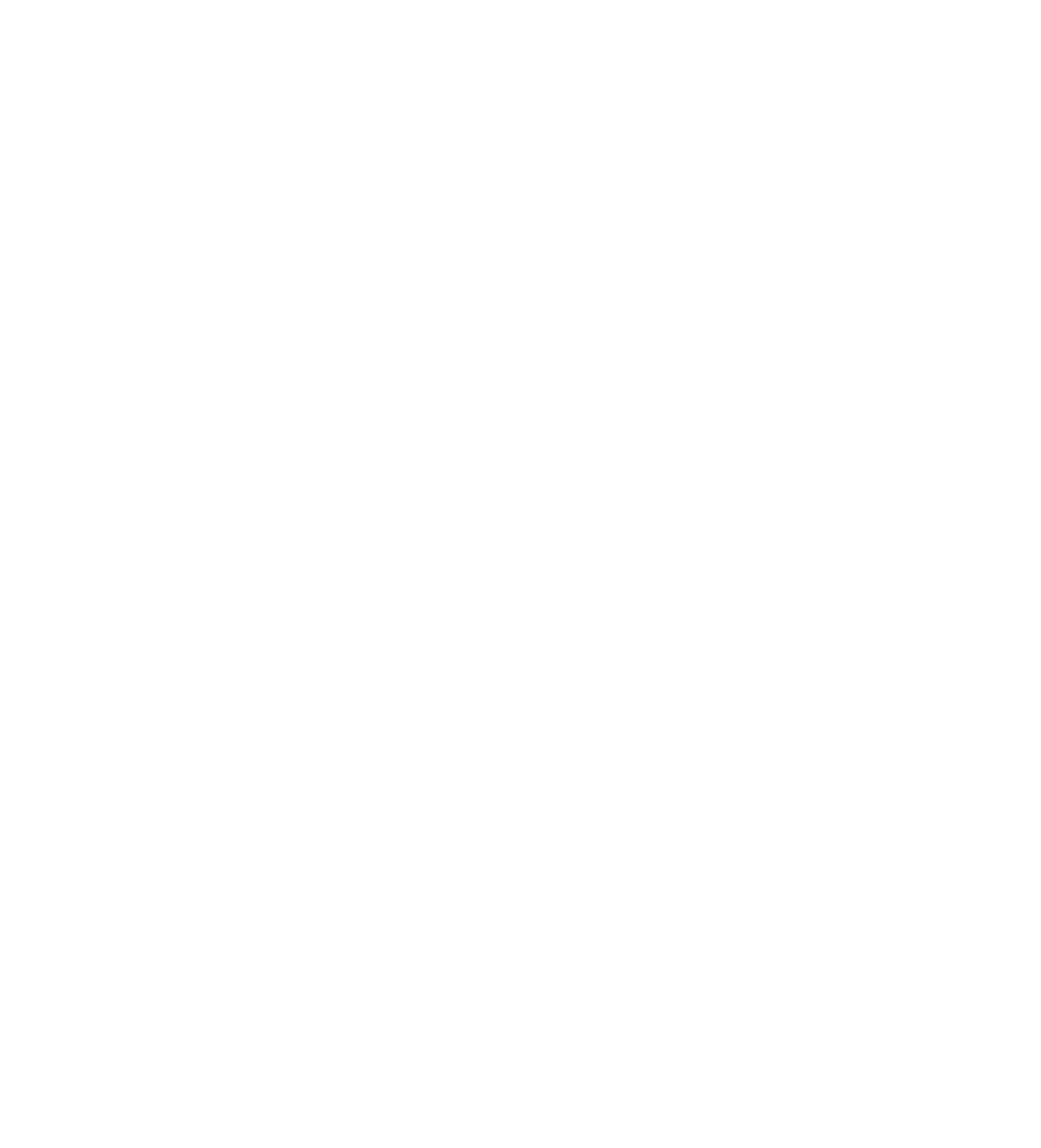
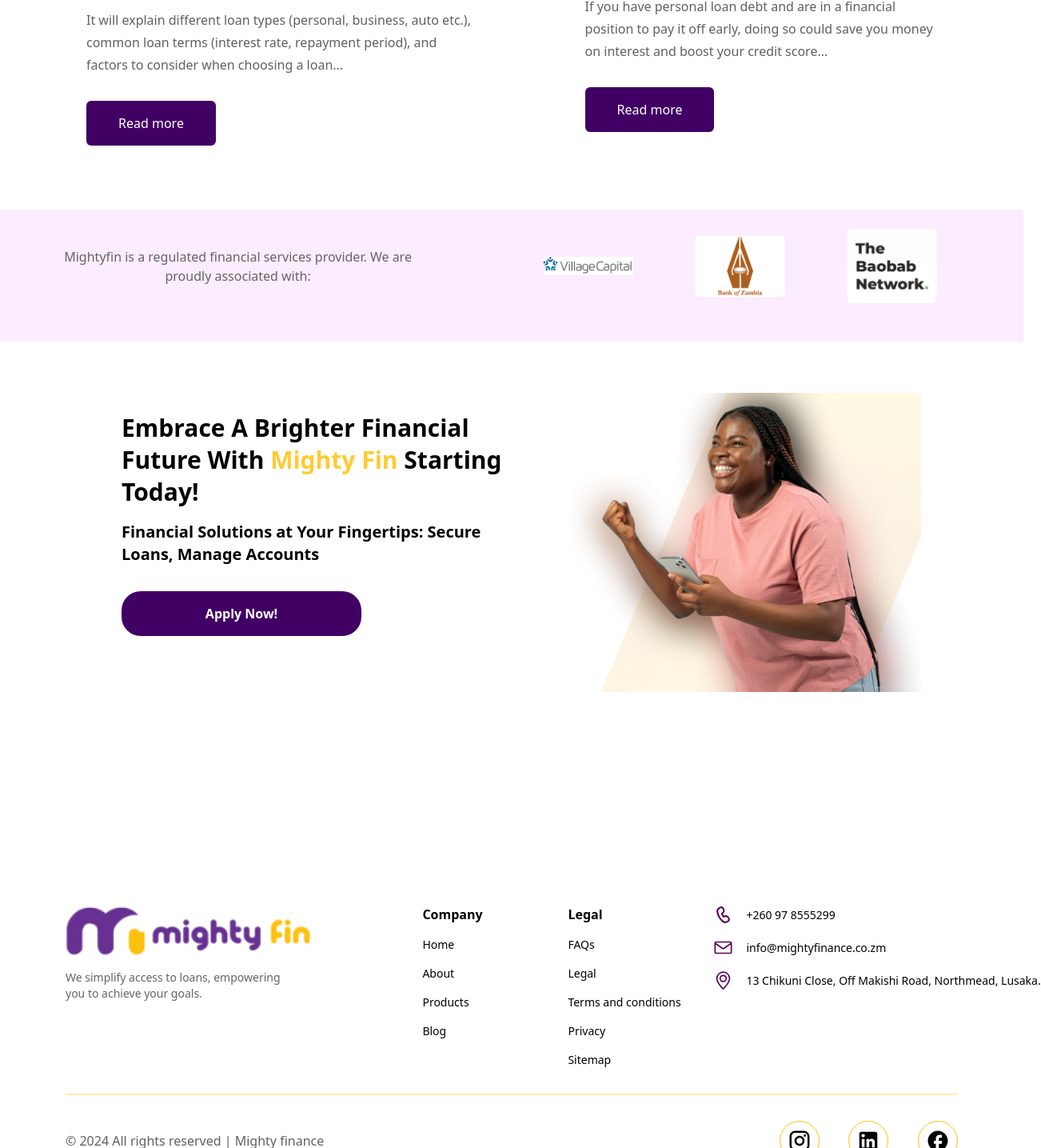
Before and after one commit to TracyMuso/mightyfin-website, a Next.js app: page / in a window 1280 px wide. Shown: the part 3510-4945 px from the top of the page at 80% size, 1302 px wide, since content can reach past the window. Before the commit the page ends 3097 px from the top, so only its background shows below. Built offline with nearby package versions, Linux system fonts and the light colour scheme.

Commit message:
feat(landing-page): add social proof section and footer on landing page

```diff
--- a/app/page.tsx
+++ b/app/page.tsx
@@ -1,6 +1,9 @@
+import BlogandNews from "@/components/BlogxNews";
+import Footer from "@/components/Footer";
 import Hero from "@/components/hero";
 import LoanSteps from "@/components/LoanSteps";
 import Products from "@/components/Products";
+import SocialProof from "@/components/SocialProof";
 import Whyus from "@/components/Whyus";
 export default function Home() {
   return (
@@ -9,6 +12,9 @@ export default function Home() {
       <Products />
       <Whyus />
       <LoanSteps />
+      <BlogandNews />
+      <SocialProof />
+      <Footer />
     </div>
   );
 }
--- /dev/null
+++ b/components/BlogxNews/index.tsx
@@ -0,0 +1,28 @@
+import BlogPreview from "../Cards/blog-preview";
+import {
+  BlogData,
+} from "@/constants/data/landingPage";
+
+const BlogandNews = () => {
+  return (
+    <section className="flex flex-col items-center font-Montserrat md:px-16 sm:px-10 px-5 py-12">
+      <div className="mx-auto text-center text-purple-500 pb-2">
+        <h1 className="font-extrabold md:text-3xl text-xl py-2">
+          Mightyfin Blog
+        </h1>
+        <p className="md:text-xl sm:text-2xl ">
+          Your resource for financial wellness
+        </p>
+      </div>
+      <div className="py-6">
+        <div className="flex w-full justify-between flex-wrap md:flex-nowrap gap-12">
+          {BlogData.map((item, idx) => {
+            return <BlogPreview key={idx} {...item} />;
+          })}
+        </div>
+      </div>
+    </section>
+  );
+};
+
+export default BlogandNews;
--- /dev/null
+++ b/components/Footer/index.tsx
@@ -0,0 +1,109 @@
+import Image from "next/image";
+import Link from "next/link";
+import styles from "../../styles/landingPage.module.css";
+import {
+  footerLinks,
+  footerSocialLinks,
+  footerContactLinks,
+} from "@/constants/data/footerLinks";
+
+const Footer = () => {
+  return (
+    <section className="font-Montserrat pt-16">
+      <div
+        className={`${styles.footerCTAContainer} md:pb-16 md:h-[80vh] pb-16 flex justify-center`}
+      >
+        <div
+          className={`${styles.footerCtaMain} md:w-[80%] flex justify-between`}
+        >
+          <div className="p-6 md:w-2/3">
+            <h2 className="md:text-3xl sm:text-2xl text-xl sm:leading-[2.5rem] font-extrabold pb-4 sm:text-left text-center">
+              Embrace A Brighter Financial Future With
+              <span className="text-yellow-300"> Mighty Fin </span>
+              Starting Today!
+            </h2>
+            <h4 className="md:font-bold md:text-xl pb-8 sm:text-left text-center">
+              Financial Solutions at Your Fingertips: Secure Loans, Manage
+              Accounts
+            </h4>
+            <button className="px-12 py-4 w-[300px] text-center sm:mx-0 mx-auto bg-purple-500 hover:bg-purple-primary rounded-3xl text-white font-bold">
+              Apply Now!
+            </button>
+          </div>
+          <div className="md:block hidden">
+            <Image
+              src={"/Images/LandingPage/happy-woman.png"}
+              alt="happy black woman"
+              width={600}
+              height={480}
+            />
+          </div>
+        </div>
+      </div>
+      <footer className="flex flex-col px-5">
+        <div
+          className={`${styles.footerBorder} flex md:flex-row flex-col justify-between lg:gap-2 sm:gap-8 mx-auto pb-8`}
+        >
+          <div className="w-[370px] text-left">
+            <Image src="/Images/Logo.png" alt="logo" width={308} height={80} />
+            <p className="text-gray-500 text-sm md:text-m w-4/5 py-3">
+              We simplify access to loans, empowering you to achieve your goals.
+            </p>
+          </div>
+          <div className="flex flex-wrap lg:flex-nowrap gap-8 lg:w-3/5 md:mx-0 mx-auto">
+            {footerLinks.map((group, idx) => (
+              <div
+                key={idx}
+                className="flex flex-col items-start gap-4 min-w-[150px] flex-1 sm:flex-none"
+              >
+                <Link href={group.titleLink} className="font-bold text-m">
+                  {group.title}
+                </Link>
+                {group.links.map((link, index) => (
+                  <Link
+                    key={index}
+                    href={link.link}
+                    className="font-normal text-sm md:text-m"
+                  >
+                    {link.label}
+                  </Link>
+                ))}
+              </div>
+            ))}
+
+            <div className="flex flex-col gap-4 min-w-[250px] flex-1 sm:flex-none">
+              {footerContactLinks.map((item, idx) => (
+                <Link
+                  key={idx}
+                  href={item.link}
+                  className="flex gap-4 items-center"
+                >
+                  <Image src={item.icon} alt="icon" width={25} height={25} />
+                  <p className="lg:text-m text-sm">{item.label}</p>
+                </Link>
+              ))}
+            </div>
+          </div>
+        </div>
+        <div className="flex sm:flex-row flex-col items-center sm:gap-1 gap-3 justify-between py-8 md:w-[90%] mx-auto">
+          <span className="text-gray-400">
+            © 2024 All rights reserved | Mighty finance
+          </span>
+          <div className="flex items-center justify-between md:w-1/5">
+            {footerSocialLinks.map((item, idx) => (
+              <Image
+                key={idx}
+                src={item.icon}
+                alt={item.label}
+                width={50}
+                height={50}
+              />
+            ))}
+          </div>
+        </div>
+      </footer>
+    </section>
+  );
+};
+
+export default Footer;
--- /dev/null
+++ b/components/SocialProof/index.tsx
@@ -0,0 +1,26 @@
+import Image from "next/image";
+import { PartnershipData } from "@/constants/data/landingPage";
+
+const SocialProof = () => {
+  return (
+    <section className="font-Montserrat flex flex-col bg-[#FBECFF]">
+      <div className="flex md:flex-row flex-col gap-2 justify-between items-center md:w-11/12 px-4 pt-6 pb-12 mx-auto">
+        <p className="md:w-2/5 text-gray-500 text-center ">
+          Mightyfin is a regulated financial services provider. We are proudly
+          associated with:
+        </p>
+        <div className="flex sm:flex-row flex-col sm:justify-around md:w-1/2 items-center">
+          {PartnershipData.map((item, idx) => {
+            return (
+              <div key={idx}>
+                <Image src={item.url} alt={item.alt} width={113} height={95} />
+              </div>
+            );
+          })}
+        </div>
+      </div>
+    </section>
+  );
+};
+
+export default SocialProof;
--- a/components/layout/mobilenav.tsx
+++ b/components/layout/mobilenav.tsx
@@ -71,13 +71,13 @@ export default function MobileNav() {
 
       {/* Mobile menu */}
       <div
-        className={`absolute top-0 left-0 right-0 bg-white shadow-md transition-all duration-300 ease-in-out ${
+        className={`absolute top-0 left-0 right-0 bg-purple-100 py-12 shadow-md transition-all duration-300 ease-in-out ${
           isOpen
             ? "opacity-100 translate-y-0"
             : "opacity-0 -translate-y-2 pointer-events-none"
         }`}
       >
-        <nav className="flex flex-col p-4 space-y-2 bg-purple-100">
+        <nav className="flex flex-col items-center px-4 space-y-2">
           {navLinks.map((item, idx) => (
             <a
               key={idx}
--- /dev/null
+++ b/constants/data/footerLinks.ts
@@ -0,0 +1,102 @@
+import { type NavItem } from "@/types";
+
+interface FooterLink {
+  title: string;
+  titleLink: string;
+  links: NavItem[];
+}
+
+interface SocialLink {
+  label: string;
+  icon: string;
+  link: string;
+}
+
+export const footerLinks: FooterLink[] = [
+  {
+    title: "Company",
+    titleLink: "#",
+    links: [
+      {
+        label: "Home",
+        link: "#",
+      },
+      {
+        label: "About",
+        link: "#",
+      },
+      {
+        label: "Products",
+        link: "#",
+      },
+      {
+        label: "Blog",
+        link: "#",
+      },
+    ],
+  },
+  {
+    title: "Legal",
+    titleLink: "#",
+    links: [
+      {
+        label: "FAQs",
+        link: "#",
+      },
+      {
+        label: "Legal",
+        link: "#",
+      },
+      {
+        label: "Terms and conditions",
+        link: "#",
+      },
+      {
+        label: "Privacy",
+        link: "#",
+      },
+      {
+        label: "Sitemap",
+        link: "#",
+      },
+    ],
+  },
+];
+
+export {};
+
+export const footerContactLinks: SocialLink[] = [
+  {
+    label: "+260 97 8555299",
+    icon: "/Icons/fluent_call-12-regular.svg",
+    link: "#",
+  },
+  {
+    label: "info@mightyfinance.co.zm",
+    icon: "/Icons/quill_mail.svg",
+    link: "#",
+  },
+  {
+    label: "13 Chikuni Close, Off Makishi Road, Northmead, Lusaka.",
+    icon: "/Icons/system-uicons_location.svg",
+    link: "#",
+  },
+];
+
+export const footerSocialLinks: SocialLink[] = [
+  {
+    label: "Instagram",
+    icon: "/Icons/instagram.svg",
+    link: "#",
+  },
+  {
+    label: "Linkedin",
+    icon: "/Icons/linkedin.svg",
+    link: "https://www.linkedin.com/company/mighty-finance-solution/",
+  },
+  {
+    label: "Facebook",
+    icon: "/Icons/fb-icon.svg",
+    link: "https://web.facebook.com/mightyfinsol/",
+  },
+];
```
